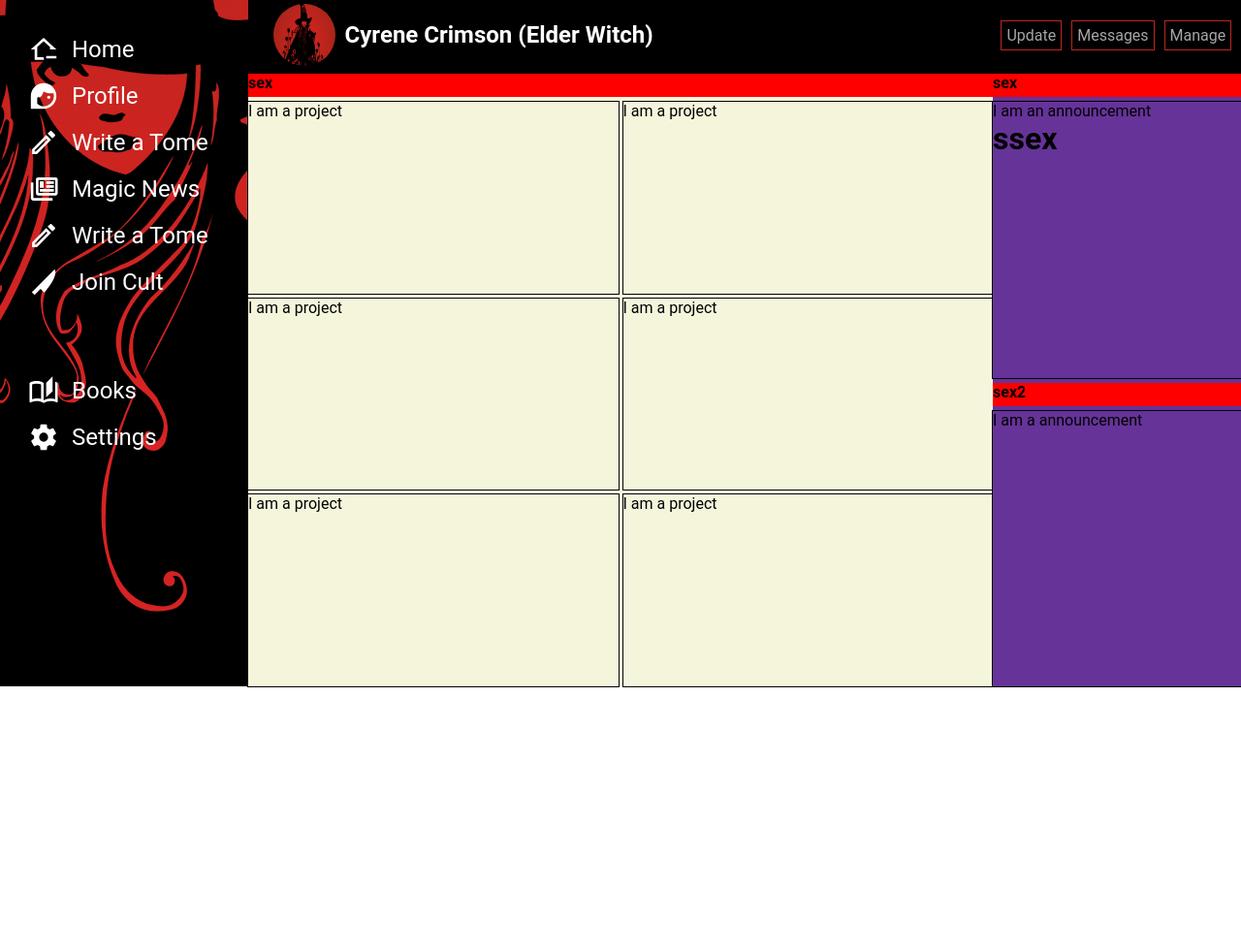
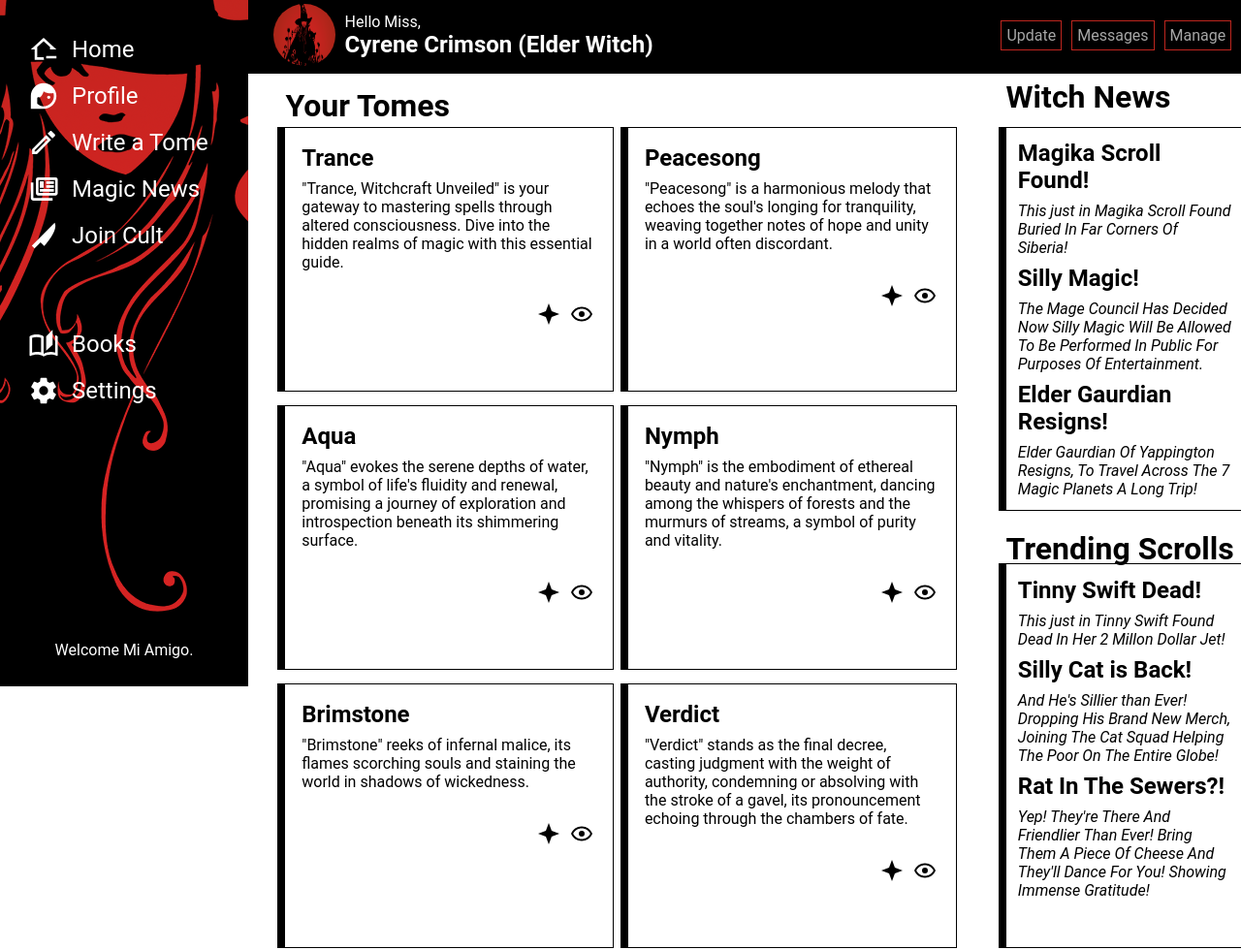
Before and after one commit to Zakede/odin-admin, a plain HTML site: page index.html in a window 1280 px wide. Shown: the part 92-1072 px from the top of the page at 97% size. Before the commit the page ends 820 px from the top, so only its background shows below. Drawn offline with Linux system fonts and the light colour scheme.

Commit message:
Finished Site

```diff
--- a/index.html
+++ b/index.html
@@ -47,11 +47,6 @@
                     </li>
 
                     <li>
-                        <img src="icons/pencil.svg">
-                        <p>Write a Tome</p>
-                    </li>
-
-                    <li>
                         <img src="icons/dagger.svg">
                         <p>Join Cult</p>
                     </li>
@@ -95,7 +90,10 @@
 
                 <div class="extra-name">
                     <img src="bg.png">
-                    <h2>Cyrene Crimson (Elder Witch)</h2>
+                    <div>
+                        <p>Hello Miss,</p>
+                        <h2>Cyrene Crimson (Elder Witch)</h2>
+                    </div>
                 </div>
 
                 <div class="extra-details">
@@ -111,47 +109,113 @@
 
                 <div class="projects">
 
-                    <h4>sex</h4>
+                    <h4>Your Tomes</h4>
 
                     <div class="item">
-                        I am a project
+                        <div>
+                            <h2>Trance</h2>
+                            <p>"Trance, Witchcraft Unveiled" is your gateway to mastering spells through altered
+                                consciousness. Dive into the hidden realms of magic with this essential guide.</p>
+                            <div class="item-icons">
+                                <img src="icons/star.svg">
+                                <img src="icons/eye.svg">
+                            </div>
+                        </div>
                     </div>
 
                     <div class="item">
-                        I am a project
+                        <div>
+                            <h2>Peacesong</h2>
+                            <p>"Peacesong" is a harmonious melody that echoes the soul's longing for tranquility,
+                                weaving together notes of hope and unity in a world often discordant.</p>
+                            <div class="item-icons">
+                                <img src="icons/star.svg">
+                                <img src="icons/eye.svg">
+                            </div>
+                        </div>
                     </div>
 
                     <div class="item">
-                        I am a project
+                        <div>
+                            <h2>Aqua</h2>
+                            <p>"Aqua" evokes the serene depths of water, a symbol of life's fluidity and renewal,
+                                promising a journey of exploration and introspection beneath its shimmering surface.</p>
+                            <div class="item-icons">
+                                <img src="icons/star.svg">
+                                <img src="icons/eye.svg">
+                            </div>
+                        </div>
                     </div>
 
                     <div class="item">
-                        I am a project
+                        <div>
+                            <h2>Nymph</h2>
+                            <p>"Nymph" is the embodiment of ethereal beauty and nature's enchantment, dancing among the
+                                whispers of forests and the murmurs of streams, a symbol of purity and vitality.</p>
+                            <div class="item-icons">
+                                <img src="icons/star.svg">
+                                <img src="icons/eye.svg">
+                            </div>
+                        </div>
                     </div>
 
                     <div class="item">
-                        I am a project
+                        <div>
+                            <h2>Brimstone</h2>
+                            <p>"Brimstone" reeks of infernal malice, its flames scorching souls and staining the world
+                                in shadows of wickedness.</p>
+                            <div class="item-icons">
+                                <img src="icons/star.svg">
+                                <img src="icons/eye.svg">
+                            </div>
+                        </div>
                     </div>
 
                     <div class="item">
-                        I am a project
+                        <div>
+                            <h2>Verdict</h2>
+                            <p>"Verdict" stands as the final decree, casting judgment with the weight of authority,
+                                condemning or absolving with the stroke of a gavel, its pronouncement echoing through
+                                the chambers of fate.</p>
+                            <div class="item-icons">
+                                <img src="icons/star.svg">
+                                <img src="icons/eye.svg">
+                            </div>
+                        </div>
                     </div>
 
                 </div>
 
                 <div class="announcements">
 
-                    <h4>sex</h4>
+                    <h4>Witch News</h4>
 
                     <div class="announce-item">
-                        I am an announcement
-                        <h1>ssex</h1>
+
+                        <div class="announce-list">
+                            <h2>Magika Scroll Found!</h2>
+                            <p><i>This just in Magika Scroll Found Buried In Far Corners Of Siberia!</i></p>
+                            <h2>Silly Magic!</h2>
+                            <p><i>The Mage Council Has Decided Now Silly Magic Will Be Allowed To Be Performed In Public For Purposes Of Entertainment.</i></p>
+                            <h2>Elder Gaurdian Resigns!</h2>
+                            <p><i>Elder Gaurdian Of Yappington Resigns, To Travel Across The 7 Magic Planets A Long Trip!</i></p>
+                        </div>
+
                     </div>
 
-                    <h4>sex2</h4>
+                    <h4>Trending Scrolls</h4>
 
                     <div class="announce-item">
-                        I am a announcement
+
+                        <div class="trending-list">
+                            <h2>Tinny Swift Dead!</h2>
+                            <p><i>This just in Tinny Swift Found Dead In Her 2 Millon Dollar Jet!</i></p>
+                            <h2>Silly Cat is Back!</h2>
+                            <p><i>And He's Sillier than Ever! Dropping His Brand New Merch, Joining The Cat Squad Helping The Poor On The Entire Globe!</i></p>
+                            <h2>Rat In The Sewers?!</h2>
+                            <p><i>Yep! They're There And Friendlier Than Ever! Bring Them A Piece Of Cheese And They'll Dance For You! Showing Immense Gratitude!</i></p>
+                        </div>
+
                     </div>
 
                 </div>
--- a/styles.css
+++ b/styles.css
@@ -54,6 +54,11 @@ ul {
     border: 1px solid #bd251e;
     padding: .4vw;
     color: white;
+}
+
+.search-input:focus{
+    outline: none;
+    border: 1px solid rebeccapurple;
 }
 
 .details {
@@ -124,39 +129,76 @@ ul {
 }
 
 .projects {
-    background-color: beige;
     display: grid;
-    gap: 5px;
-    grid-template: 3vh repeat(3, 1fr) / repeat(2, 1fr);
-
+    gap: 1rem;
+    grid-template: 5vh repeat(3, 1fr) / repeat(2, 1fr);
+    padding-left: 5%;
+    padding-right: 5%;
+    padding-bottom: 5vh;
 }
 
 .projects>h4 {
     grid-column: 1 / -1;
-    background-color: red;
+    font-size: 2rem;
+    padding-top: 2%;
 }
 
 .item {
-    outline: 1px solid;
+    outline: 1px solid black;
+    box-shadow: -7px 0px 0px 1px rgba(0,0,0,1);
+    padding: 5%;
+}
 
+.item h2 {
+    padding-bottom: .5rem;
+}
+
+.item-icons {
+    display: flex;
+    margin-left: 80%;
+    padding-top: 4vh;
+    width: 3vw;
+    height: 3vh;
+    gap: 10px;
 }
 
 .announcements {
     display: grid;
-    background-color: rebeccapurple;
-    grid-template-rows: 3vh 1fr 3vh 1fr;
-    gap: 5px;
+    grid-template-rows: 5vh 1fr 3vh 1fr;
+    gap: 1rem;
+    padding-left: 5%;
+    padding-right: 5%;
+    padding-bottom: 5vh;
 
 }
 
-.announcements>h4 {
+.announcements h4 {
     grid-column: 1 / -1;
-    background-color: red;
+    font-size: 2rem;
+    padding-top: 2%;
+}
+
+.announcements h4:nth-child(3) {
+    padding-bottom: 2vh;
 }
 
 .announce-item {
-    outline: 1px solid;
+    outline: 1px solid black;
+    box-shadow: -7px 0px 0px 1px rgba(0,0,0,1);
+    padding: 5%;
+}
 
+.announce-list {
+    display: flex;
+    flex-direction: column;
+    gap: 1vh;
+}
+
+
+.trending-list{
+    display: flex;
+    flex-direction: column;
+    gap: 1vh
 }
 
 .dashboard {
@@ -200,7 +242,7 @@ ul {
 
 }
 
-.primary-links li:nth-child(6) {
+.primary-links li:nth-child(5) {
     margin-bottom: 5rem;
 }
 
```
Also changed, not shown: icons/eye.svg (added), icons/star.svg (added).
